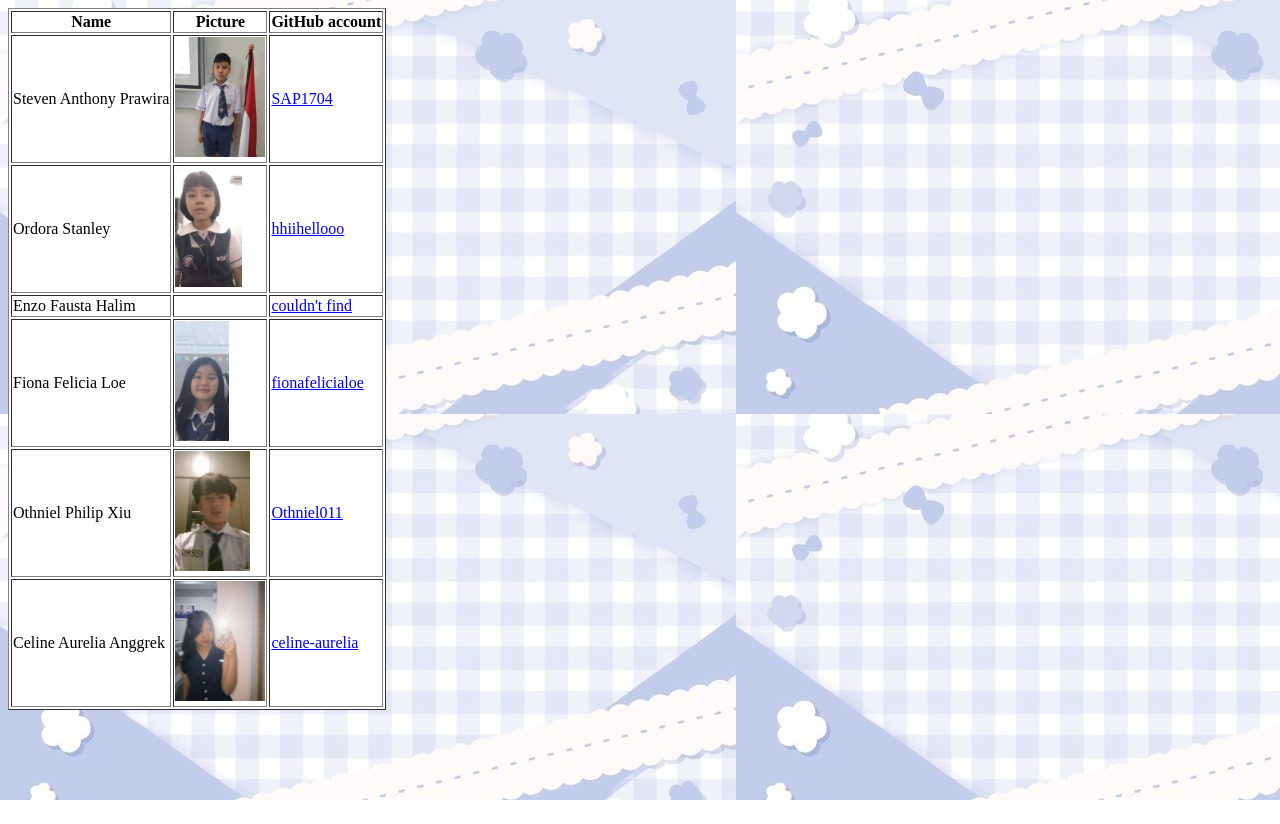
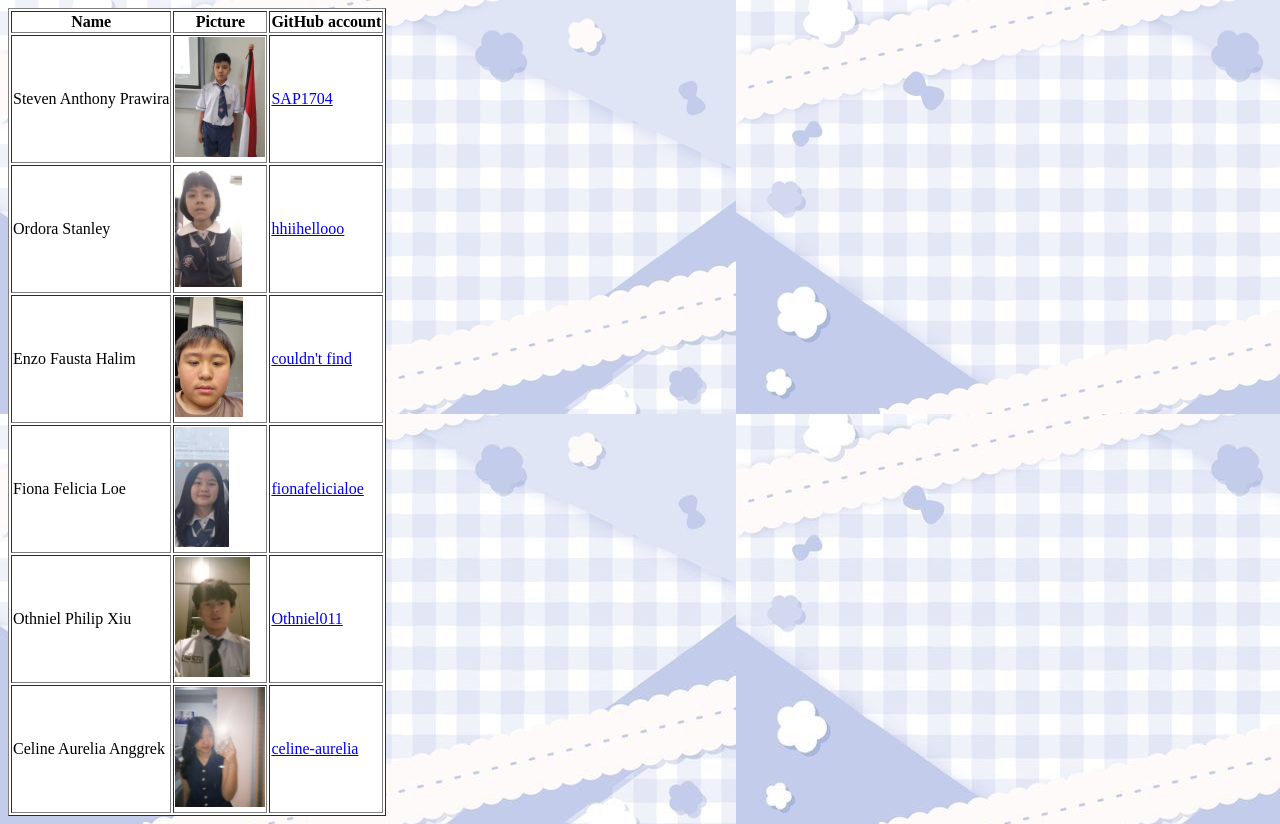
Before and after one commit to Othniel011/computing_2.0, a plain HTML site: page COMPUTING/introduction.html in a window 1280 px wide. Before the commit the page ends 800 px from the top, so only its background shows below. Drawn offline with Linux system fonts and the light colour scheme.

Commit message:
Update introduction.html

```diff
--- a/COMPUTING/introduction.html
+++ b/COMPUTING/introduction.html
@@ -26,7 +26,7 @@
         </tr>
         <tr>
             <td>Enzo Fausta Halim</td>
-            <td><img src="" alt=""></td>
+            <td><img src="/img/23.jpg" alt=""></td>
             <td><a href="template">couldn't find</a></td>
         </tr>
         <tr>
```
